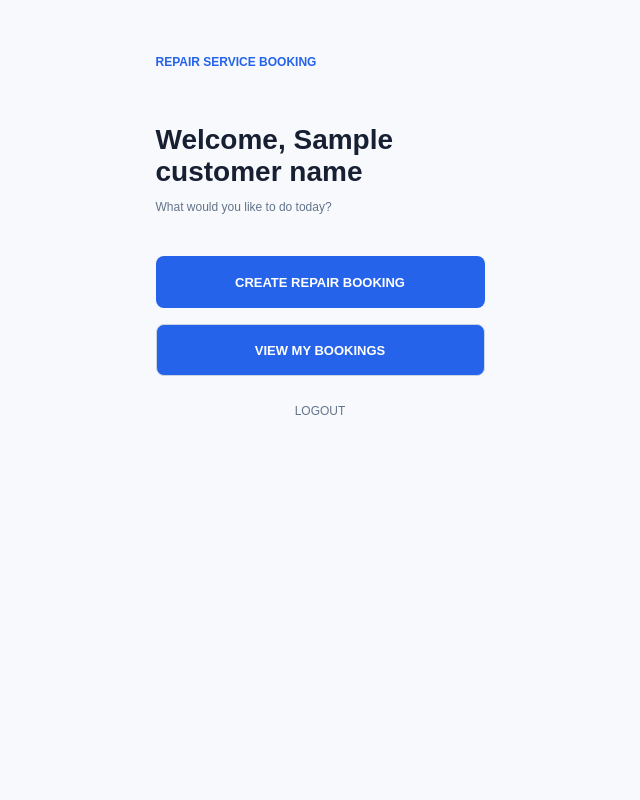
After one commit to patricjoeaji/repair-service-booking, a Flask app: template templates/customer_home.html in a window 1280 px wide. The commit adds this page. Shown: the whole page, without its empty margins (320-960 px from the left). Run offline with Flask 3, Linux system fonts and the light colour scheme; the template is opened without the code that fills it: most values are stand-ins (such as "Sample title", 1, 10 or a date in 2020).

Commit message:
Implement customer authentication and home page

```diff
--- a/app.py
+++ b/app.py
@@ -1,17 +1,82 @@
-from flask import Flask, render_template
+from flask import Flask, render_template, request, redirect, url_for
+from werkzeug.security import generate_password_hash, check_password_hash
+import sqlite3
+
+from db import get_db_connection, create_database
 
 app = Flask(__name__)
 
 
-@app.route("/")
+@app.route("/", methods=["GET", "POST"])
 def login():
+
+    if request.method == "POST":
+
+        email = request.form["email"]
+        password = request.form["password"]
+
+        connection = get_db_connection()
+
+        customer = connection.execute(
+            "SELECT * FROM customers WHERE email = ?",
+            (email,)
+        ).fetchone()
+
+        connection.close()
+
+        if customer and check_password_hash(
+            customer["password"],
+            password
+        ):
+            return render_template(
+                "customer_home.html",
+                customer_name=customer["name"]
+            )
+
+        return "Invalid email or password"
+
     return render_template("login.html")
 
 
-@app.route("/register")
+@app.route("/register", methods=["GET", "POST"])
 def register():
+
+    if request.method == "POST":
+
+        name = request.form["name"]
+        email = request.form["email"]
+        password = request.form["password"]
+        confirm_password = request.form["confirm_password"]
+
+        if password != confirm_password:
+            return "Passwords do not match"
+
+        hashed_password = generate_password_hash(password)
+
+        connection = get_db_connection()
+
+        try:
+            connection.execute(
+                """
+                INSERT INTO customers (name, email, password)
+                VALUES (?, ?, ?)
+                """,
+                (name, email, hashed_password)
+            )
+
+            connection.commit()
+
+        except sqlite3.IntegrityError:
+            connection.close()
+            return "An account with this email already exists"
+
+        connection.close()
+
+        return redirect(url_for("login"))
+
     return render_template("register.html")
 
 
 if __name__ == "__main__":
+    create_database()
     app.run(debug=True)
--- /dev/null
+++ b/db.py
@@ -0,0 +1,25 @@
+import sqlite3
+
+DATABASE = "database.db"
+
+
+def get_db_connection():
+    connection = sqlite3.connect(DATABASE)
+    connection.row_factory = sqlite3.Row
+    return connection
+
+
+def create_database():
+    connection = get_db_connection()
+
+    connection.execute("""
+        CREATE TABLE IF NOT EXISTS customers (
+            id INTEGER PRIMARY KEY AUTOINCREMENT,
+            name TEXT NOT NULL,
+            email TEXT NOT NULL UNIQUE,
+            password TEXT NOT NULL
+        )
+    """)
+
+    connection.commit()
+    connection.close()
--- a/static/style.css
+++ b/static/style.css
@@ -101,3 +101,21 @@ button {
     justify-content: center;
     text-decoration: none;
 }
+.home-button {
+    width: 100%;
+    height: 52px;
+    margin-bottom: 16px;
+    border-radius: 8px;
+    background: #2563eb;
+    color: white;
+    display: flex;
+    align-items: center;
+    justify-content: center;
+    text-decoration: none;
+    font-size: 13px;
+    font-weight: 700;
+}
+
+.home-button:hover {
+    opacity: 0.9;
+}
--- /dev/null
+++ b/templates/customer_home.html
@@ -0,0 +1,38 @@
+<!DOCTYPE html>
+<html lang="en">
+<head>
+    <meta charset="UTF-8">
+    <meta name="viewport" content="width=device-width, initial-scale=1.0">
+    <title>Customer Home - Repair Service Booking</title>
+
+    <link rel="stylesheet" href="{{ url_for('static', filename='style.css') }}">
+</head>
+
+<body>
+
+    <div class="login-container">
+
+        <div class="brand">REPAIR SERVICE BOOKING</div>
+
+        <h1>Welcome, {{ customer_name }}</h1>
+
+        <p class="subtitle">
+            What would you like to do today?
+        </p>
+
+        <a href="#" class="home-button">
+            CREATE REPAIR BOOKING
+        </a>
+
+        <a href="#" class="home-button secondary-button">
+            VIEW MY BOOKINGS
+        </a>
+
+        <a href="/" class="back-link">
+            LOGOUT
+        </a>
+
+    </div>
+
+</body>
+</html>
```
